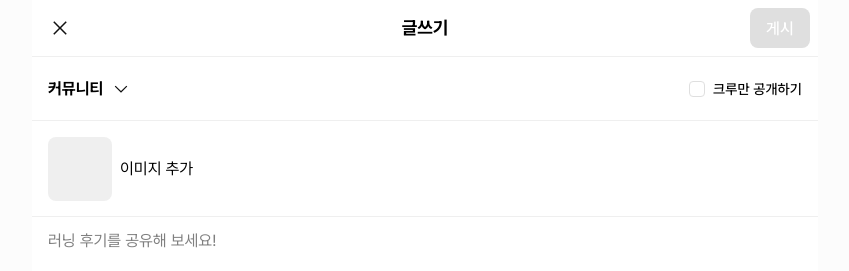
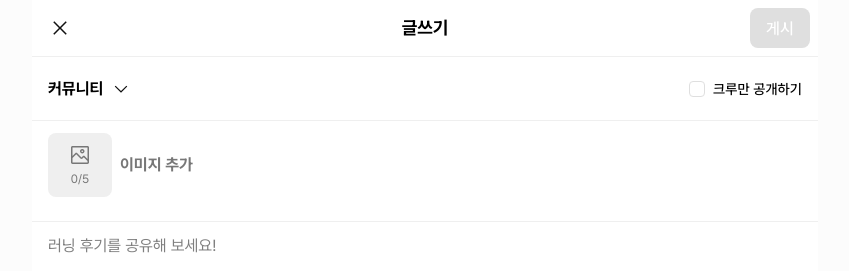
Before and after one commit to Born-toRun/client, a Next.js app: page /write in a window 1280 px wide. Shown: the top 271 px of the page, without its empty margins (215-1064 px from the left). Built offline with nearby package versions, Linux system fonts and the light colour scheme.

Commit message:
이미지 업로드 기능을 추가한다

```diff
--- a/src/features/write/WriteContainer.tsx
+++ b/src/features/write/WriteContainer.tsx
@@ -4,18 +4,22 @@ import Header from "@/components/header/Header";
 import CloseIcon from "@/icons/close-icon.svg";
 import ArrowDownIcon from "@/icons/arrow-down-icon.svg";
 import { useRouter } from "next/navigation";
-import { useState } from "react";
+import { useState, useRef } from "react";
 import CategorySelectModal from "./CategorySelectModal";
 import { feedCategoryLabel } from "../feeds/constants";
+import ImageIcon from "@/icons/image-icon.svg";
+import ImageDeleteIcon from "@/icons/image-delete-icon.svg";
 
 export default function WriteContainer() {
   const router = useRouter();
+  const fileInputRef = useRef<HTMLInputElement>(null);
   const [seeOnlyMyCrew, setSeeOnlyMyCrew] = useState(false); // IN_CREW or ALL
   const [contents, setContents] = useState("");
   const [isCategorySelectOpen, setIsCategorySelectOpen] = useState(false);
   const [selectedCategory, setSelectedCategory] = useState<string>(
     feedCategoryLabel.COMMUNITY
   );
+  const [selectedImages, setSelectedImages] = useState<File[]>([]);
 
   const categorySelectClickHandler = () => {
     setIsCategorySelectOpen((prev) => !prev);
@@ -31,7 +35,27 @@ export default function WriteContainer() {
 
   const postingClickHandler = () => {
     const isInCrew = seeOnlyMyCrew ? "IN_CREW" : "ALL";
-    console.log(selectedCategory, contents, isInCrew);
+    console.log(selectedCategory, contents, isInCrew, selectedImages);
+  };
+
+  const handleImageSelect = () => {
+    fileInputRef.current?.click();
+  };
+
+  const handleImageChange = (e: React.ChangeEvent<HTMLInputElement>) => {
+    const files = Array.from(e.target.files || []);
+    const imageFiles = files.filter((file) => file.type.startsWith("image/"));
+
+    if (selectedImages.length + imageFiles.length > 5) {
+      alert("이미지는 최대 5개까지 선택할 수 있습니다.");
+      return;
+    }
+
+    setSelectedImages((prev) => [...prev, ...imageFiles]);
+  };
+
+  const removeImage = (index: number) => {
+    setSelectedImages((prev) => prev.filter((_, i) => i !== index));
   };
 
   const CATEGORY_OPTIONS = [
@@ -91,10 +115,65 @@ export default function WriteContainer() {
           />
         </div>
       </div>
-      <div className="h-[96px] px-4 flex items-center gap-2 border-t border-n-30">
-        <div className="w-[64px] h-[64px] bg-n-30 rounded-[8px]" />
-        <div>이미지 추가</div>
+
+      {/* 이미지 업로드 영역 */}
+      <div className="px-4 py-3 border-t border-n-30">
+        <div className="flex items-center gap-2 mb-3">
+          <div
+            className="w-[64px] h-[64px] bg-n-30 rounded-[8px] flex flex-col items-center justify-center cursor-pointer hover:bg-n-40 transition-colors"
+            onClick={handleImageSelect}
+          >
+            <div className="w-6 h-6 rounded-full flex items-center justify-center mb-1">
+              <ImageIcon className="w-6 h-6" />
+            </div>
+            <span className="text-n-200 text-xs">
+              {selectedImages.length}/5
+            </span>
+          </div>
+          {selectedImages.length === 0 && (
+            <div
+              className="text-n-200 text-label-sm font-bold"
+              onClick={handleImageSelect}
+            >
+              이미지 추가
+            </div>
+          )}
+          {/* 선택된 이미지들 표시 */}
+          {selectedImages.length > 0 && (
+            <div className="flex gap-2 overflow-x-auto">
+              {selectedImages.map((image, index) => (
+                <div
+                  key={index}
+                  className="relative flex-shrink-0"
+                >
+                  <img
+                    src={URL.createObjectURL(image)}
+                    alt={`선택된 이미지 ${index + 1}`}
+                    className="w-[64px] h-[64px] rounded-[8px] object-cover"
+                  />
+                  <button
+                    onClick={() => removeImage(index)}
+                    className="absolute top-[-3px] right-[-3px] w-5 h-5 rounded-full flex items-center justify-center"
+                  >
+                    <ImageDeleteIcon className="w-5 h-5" />
+                  </button>
+                </div>
+              ))}
+            </div>
+          )}
+        </div>
       </div>
+
+      {/* 숨겨진 파일 입력 */}
+      <input
+        ref={fileInputRef}
+        type="file"
+        multiple
+        accept="image/*"
+        onChange={handleImageChange}
+        className="hidden"
+      />
+
       <textarea
         value={contents}
         onChange={(e) => setContents(e.target.value)}
```
Also changed, not shown: src/icons/image-delete-icon.svg (added), src/icons/image-icon.svg (added).
